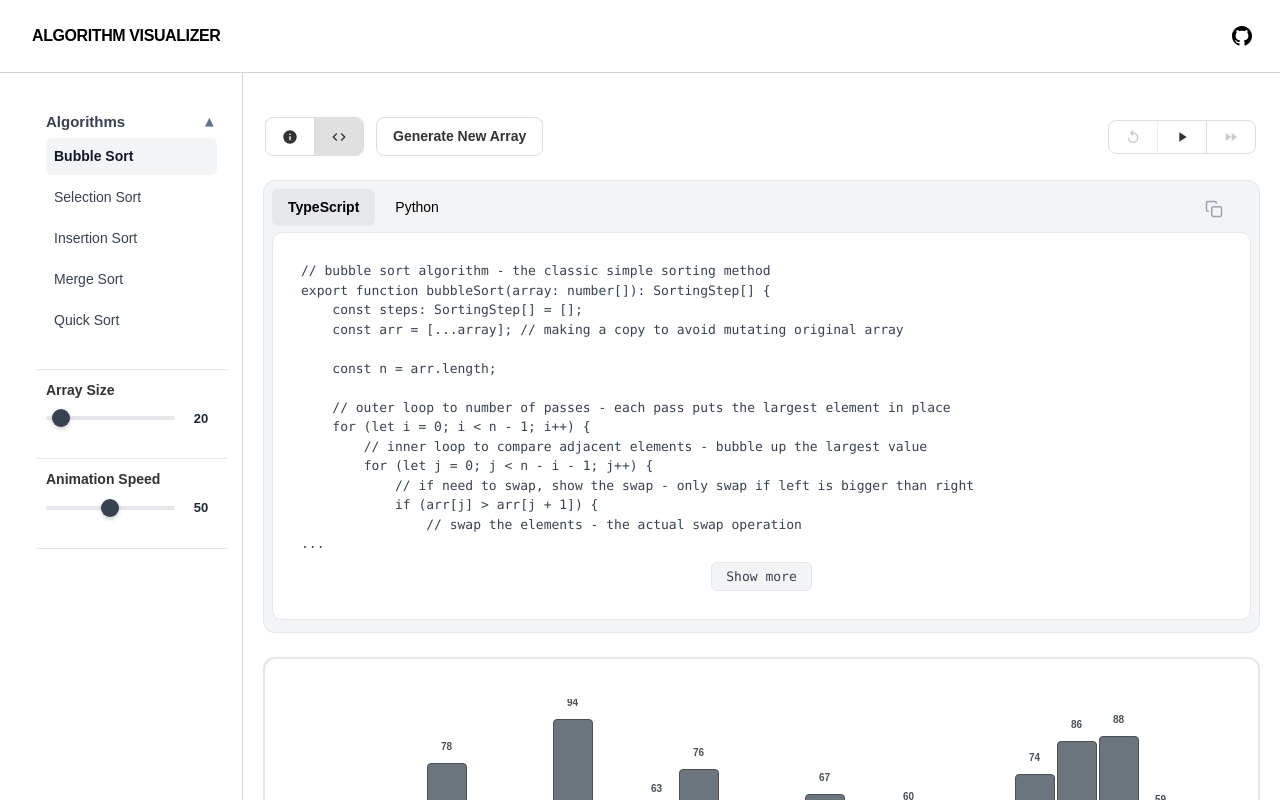
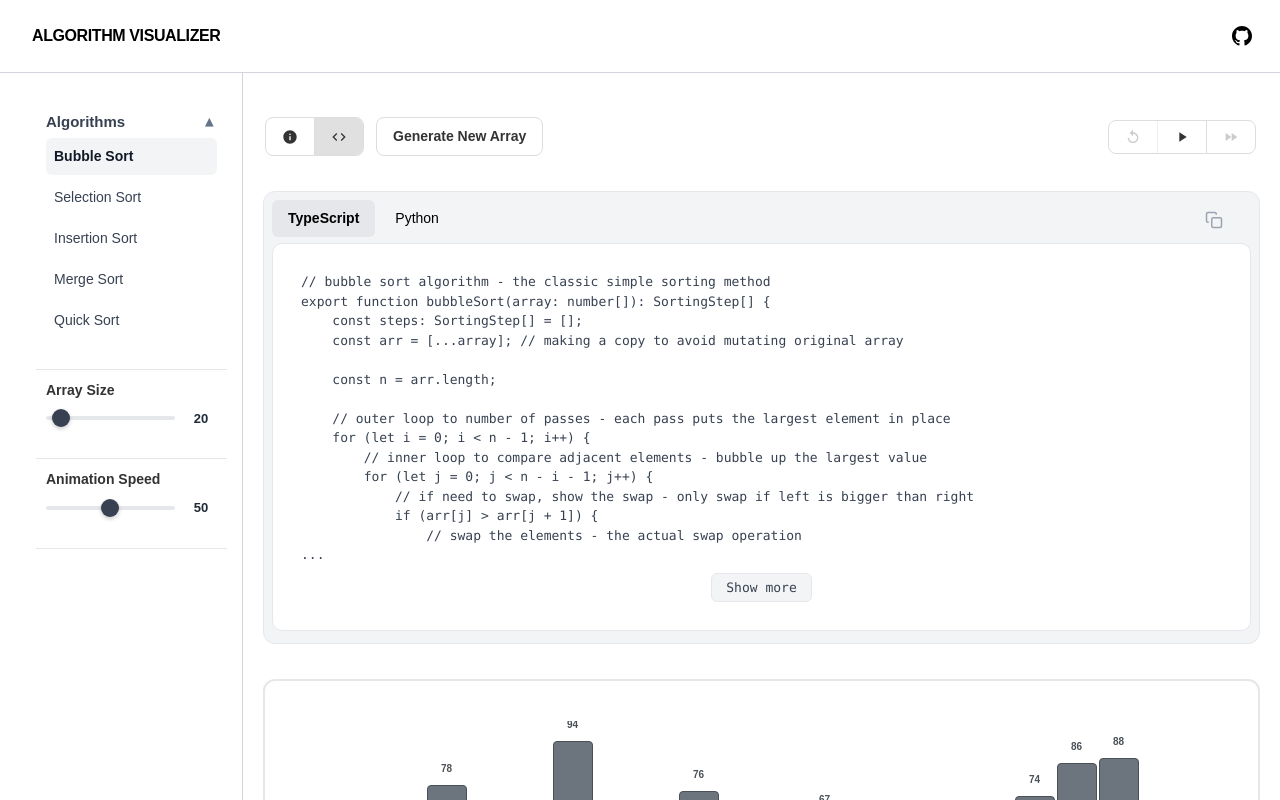
Before and after one commit to lperlaruby/Alg-Visualizer, a Next.js app: page / in a window 1280 px wide. Shown: the top 800 px of the page. Built offline with nearby package versions, Linux system fonts and the light colour scheme.

Commit message:
Fixed Controls Spacing

```diff
--- a/src/app/page.tsx
+++ b/src/app/page.tsx
@@ -221,7 +221,7 @@ export default function HomePage() {
             flex: 1,
             display: 'flex',
             flexDirection: 'column',
-            gap: isMobile ? '20px' : '24px',
+            gap: isMobile ? '20px' : '35px',
             minWidth: 0,
             overflow: 'hidden',
             minHeight: 'fit-content',
```
